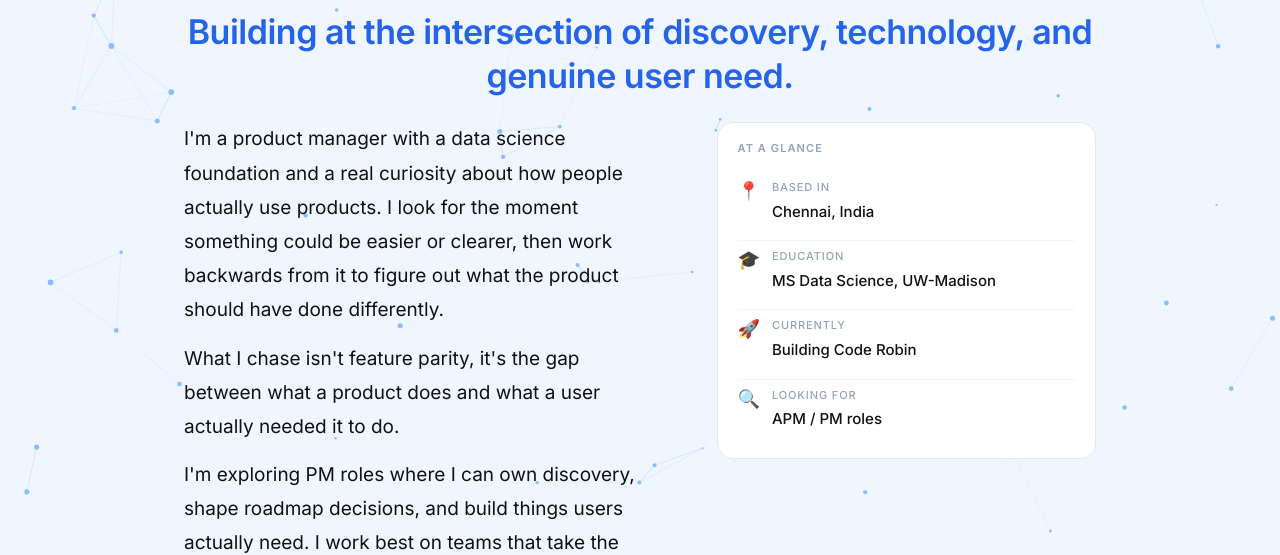
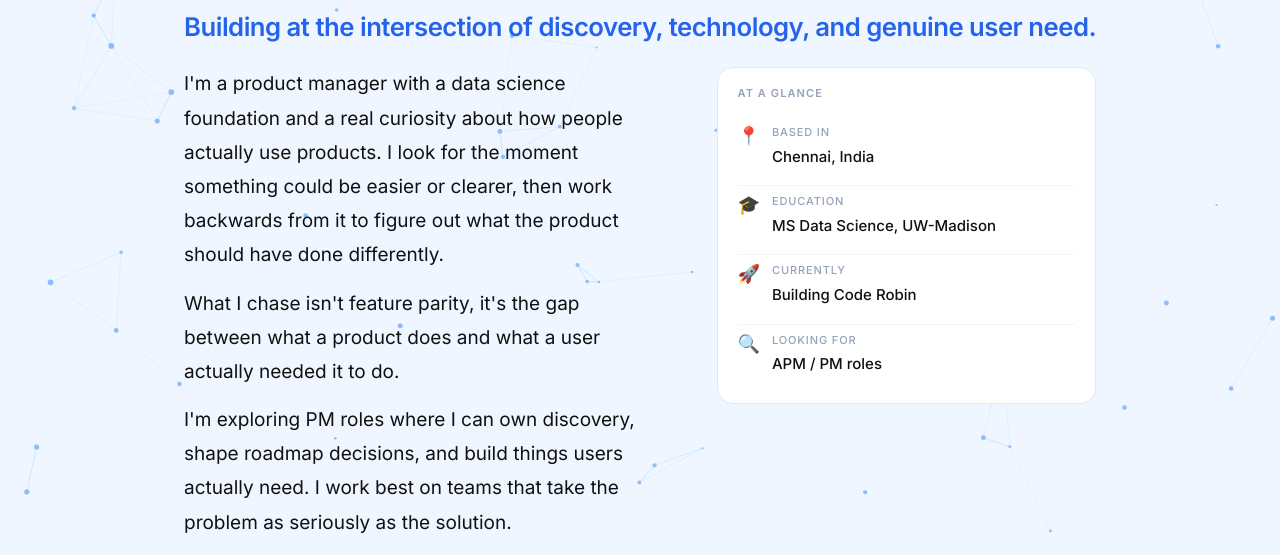
Before and after one commit to sshreyas267/sshreyas267.github.io, a plain HTML site: page index.html in a window 1280 px wide. Shown: the part 267-822 px from the top of the page. Drawn offline with nearby package versions, Linux system fonts and the light colour scheme.

Commit message:
Auto-fit hero tagline to divider width on one line
Adds a small JS routine that measures the divider's rendered width
and binary-searches the tagline's font-size so it always renders as
a single line matching that width, instead of a fixed font-size that
wraps awkwardly. Falls back to normal wrapping on mobile (<=580px).

Co-Authored-By: Claude Sonnet 5 <noreply@anthropic.com>

```diff
--- a/index.html
+++ b/index.html
@@ -9,7 +9,7 @@
     content="Product manager with a data science foundation, exploring how people experience software and where products could be simpler, clearer, or less.">
   <link rel="preconnect" href="https://fonts.googleapis.com">
   <link href="https://fonts.googleapis.com/css2?family=Inter:wght@300;400;500;600&display=swap" rel="stylesheet">
-  <link rel="stylesheet" href="style.css?v=63">
+  <link rel="stylesheet" href="style.css?v=64">
   <link rel="stylesheet" href="https://cdnjs.cloudflare.com/ajax/libs/font-awesome/6.5.0/css/all.min.css">
   <link rel="stylesheet" href="https://cdn.jsdelivr.net/gh/devicons/devicon@v2.16.0/devicon.min.css">
 </head>
@@ -401,7 +401,7 @@
 
   <div id="modals-container"></div>
 
-  <script src="script.js?v=15"></script>
+  <script src="script.js?v=16"></script>
 
 </body>
 
--- a/script.js
+++ b/script.js
@@ -89,6 +89,27 @@ function updateActiveNav() {
 }
 window.addEventListener('scroll', updateActiveNav, { passive: true });
 updateActiveNav();
+
+// ── Fit hero tagline to divider width, single line ─────────────────
+function fitTagline() {
+  const el = document.querySelector('.hero-tagline');
+  const divider = document.querySelector('.hero-editorial-divider');
+  if (!el || !divider) return;
+  if (window.innerWidth <= 580) { el.style.fontSize = ''; return; }
+
+  const target = divider.clientWidth;
+  let lo = 16, hi = 56;
+  for (let i = 0; i < 18; i++) {
+    const mid = (lo + hi) / 2;
+    el.style.fontSize = mid + 'px';
+    if (el.scrollWidth > target) hi = mid; else lo = mid;
+  }
+  el.style.fontSize = lo + 'px';
+}
+window.addEventListener('resize', fitTagline);
+window.addEventListener('load', fitTagline);
+if (document.fonts && document.fonts.ready) document.fonts.ready.then(fitTagline);
+fitTagline();
 
 // ── Footer date ──────────────────────────────────────────────────
 const d = new Date();
--- a/style.css
+++ b/style.css
@@ -72,12 +72,13 @@ nav .links a.active { color: #2563EB; background: #EFF6FF; }
   margin: 16px 0 20px;
 }
 .hero-tagline {
-  font-size: 34px;
+  font-size: 28px;
   font-weight: 700;
   line-height: 1.3;
   letter-spacing: -0.5px;
   color: #2563EB;
   text-align: center;
+  white-space: nowrap;
 }
 
 
@@ -522,6 +523,7 @@ footer {
   nav .links a { padding: 6px 10px; font-size: 12px; }
   .about-split { flex-direction: column; gap: 24px; }
   .about-split-right { width: 100%; }
+  .hero-tagline { white-space: normal; font-size: 20px !important; }
 }
 
 /* Modal */
```
